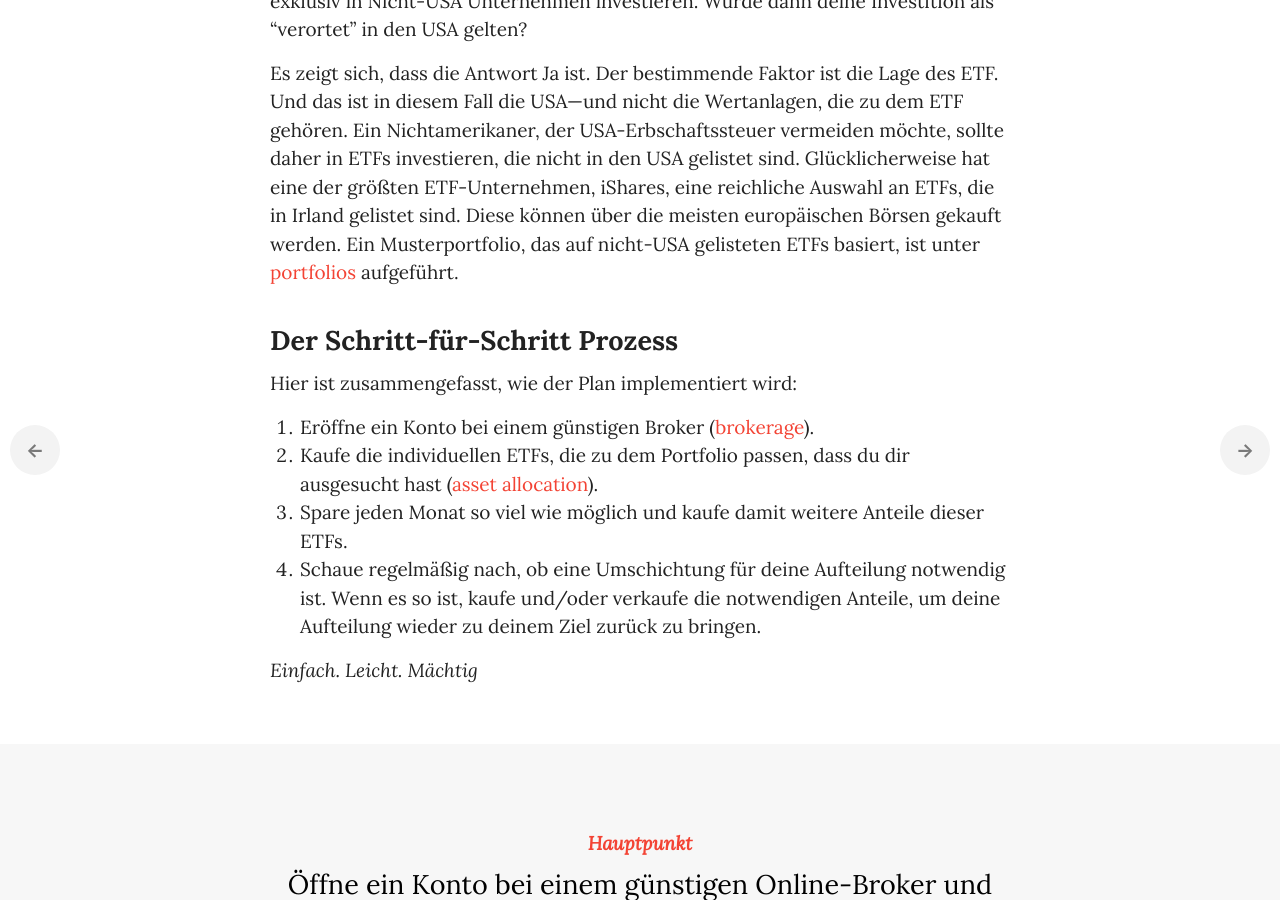
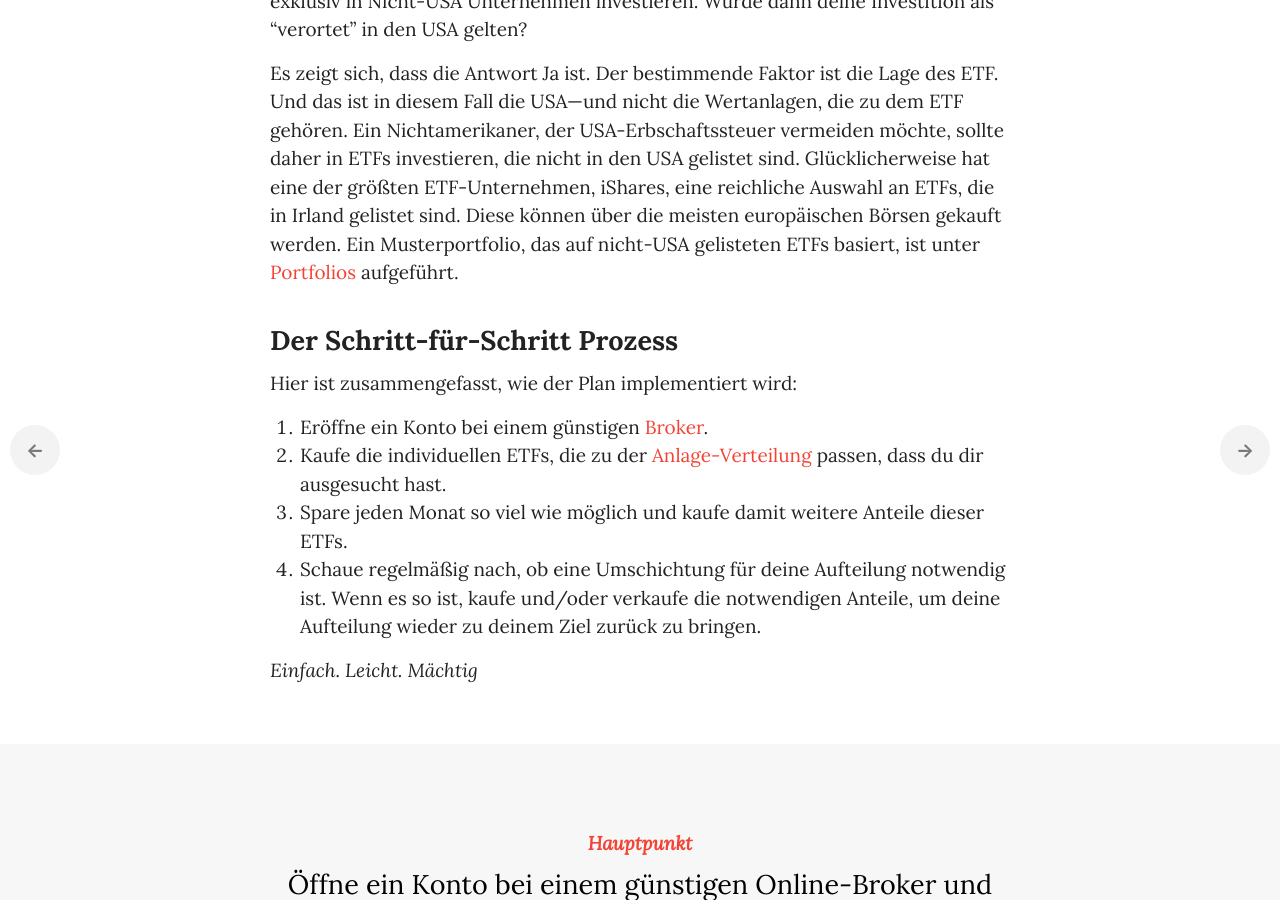
Before and after one commit to dafacto/moneyforsomething-de, a Jekyll site: the page built from _chapters/14_implementing-the-plan.md, in a window 1280 px wide and 900 px high, scrolled down 2921 px. Built offline with Jekyll 4.4.1, drawn with Linux system fonts in a browser that asks for light colours; some web fonts are replaced; a script that is not in the unit is left out.

Commit message:
Update 14_implementing-the-plan.md

```diff
--- a/_chapters/14_implementing-the-plan.md
+++ b/_chapters/14_implementing-the-plan.md
@@ -17,7 +17,7 @@ Wenn das Broker-Konto eingerichtet ist, transferriest du Geld per Überweisung v
 
 ## Welche ETFs soll ich kaufen?
 
-In vorherigen Kapiteln haben wir zwei konservative Anlage-Aufteilungen vorgeschlagen. Folgend kommt eine Liste von spezifischen ETFs, die du kaufen kannst, um dieser Aufteilung umszusetzen. (Für zusätzliche Optionen, kannst du unter [portfolios](/portfolios/) nachschauen.)
+In vorherigen Kapiteln haben wir zwei konservative Anlage-Aufteilungen vorgeschlagen. Folgend kommt eine Liste von spezifischen ETFs, die du kaufen kannst, um dieser Aufteilung umszusetzen. (Für zusätzliche Optionen, kannst du unter [Portfolios](/portfolios/) nachschauen.)
 
 ### Option 1: Der Klassiker
 
@@ -67,14 +67,14 @@ Alle oben vorgeschlagengen ETFs werden auf amerikanischen Börsen gekauft und ve
 Schließlich sind noch die Erbschaftssteuern relevant, wenn man ausserhalb der USA wohnt. Wenn ein Nichtamerikaner stirbt, kann die USA bis zu 40% Erbschaftssteuer berechnen auf Anlagen, die als in den USA "verortet" gelten. Stelle dir vor du hast ein Broker-Konto, dass in den USA geführt wird, in dem du in ETFs investierst, die von der US-basierten Firma Vanguard verkauft werden, die aber exklusiv in Nicht-USA Unternehmen investieren. Würde dann deine Investition als "verortet" in den USA gelten?
 
 Es zeigt sich, dass die Antwort Ja ist. Der bestimmende Faktor ist die Lage des ETF. Und das ist in diesem Fall die USA—und nicht die Wertanlagen, die zu dem ETF gehören.
-Ein Nichtamerikaner, der USA-Erbschaftssteuer vermeiden möchte, sollte daher in ETFs investieren, die nicht in den USA gelistet sind. Glücklicherweise hat eine der größten ETF-Unternehmen, iShares, eine reichliche Auswahl an ETFs, die in Irland gelistet sind. Diese können über die meisten europäischen Börsen gekauft werden. Ein Musterportfolio, das auf nicht-USA gelisteten ETFs basiert, ist unter [portfolios](/portfolios/) aufgeführt.
+Ein Nichtamerikaner, der USA-Erbschaftssteuer vermeiden möchte, sollte daher in ETFs investieren, die nicht in den USA gelistet sind. Glücklicherweise hat eine der größten ETF-Unternehmen, iShares, eine reichliche Auswahl an ETFs, die in Irland gelistet sind. Diese können über die meisten europäischen Börsen gekauft werden. Ein Musterportfolio, das auf nicht-USA gelisteten ETFs basiert, ist unter [Portfolios](/portfolios/) aufgeführt.
 
 ## Der Schritt-für-Schritt Prozess
 
 Hier ist zusammengefasst, wie der Plan implementiert wird:
 
-1. Eröffne ein Konto bei einem günstigen Broker ([brokerage](/brokerages/)).
-2. Kaufe die individuellen ETFs, die zu dem Portfolio passen, dass du dir ausgesucht hast ([asset allocation](/portfolios/)).
+1. Eröffne ein Konto bei einem günstigen [Broker](/brokerages/).
+2. Kaufe die individuellen ETFs, die zu der [Anlage-Verteilung](/portfolios/) passen, dass du dir ausgesucht hast.
 3. Spare jeden Monat so viel wie möglich und kaufe damit weitere Anteile dieser ETFs.
 4. Schaue regelmäßig nach, ob eine Umschichtung für deine Aufteilung notwendig ist. Wenn es so ist, kaufe und/oder verkaufe die notwendigen Anteile, um deine Aufteilung wieder zu deinem Ziel zurück zu bringen.
 
```
